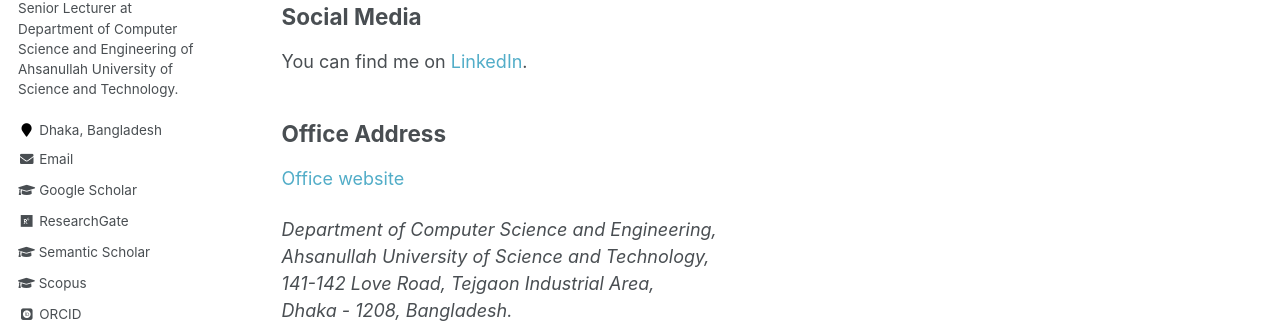
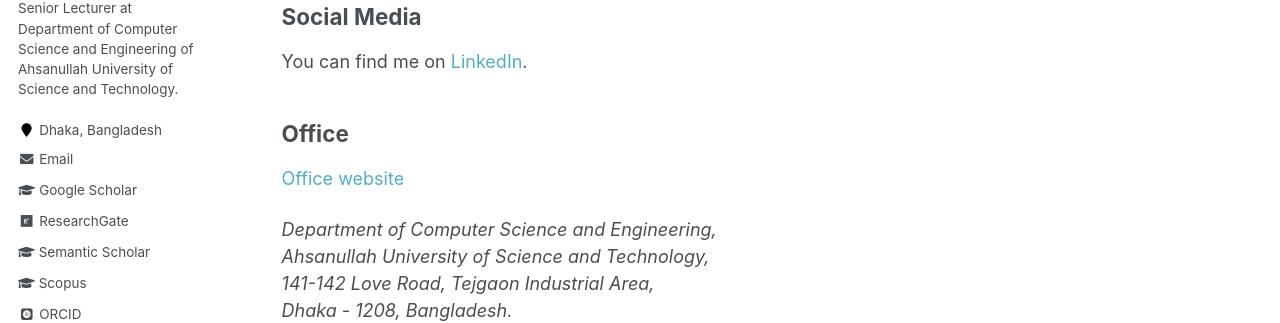
Before and after one commit to shahariar-shibli/shahariar-shibli.github.io, a Jekyll site: the page built from _pages/contact.md, in a window 1280 px wide and 1397 px high. Shown: the part 350-673 px from the top of the window. Built offline with Jekyll 4.4.1, drawn with Linux system fonts in a browser that asks for light colours; some web fonts are replaced.

Commit message:
Update contact.md

```diff
--- a/_pages/contact.md
+++ b/_pages/contact.md
@@ -12,7 +12,7 @@
 ## Social Media
 You can find me on [LinkedIn](https://www.linkedin.com/in/shahariar-shibli/).
 
-## Office Address
+## Office
 [Office website](https://aust.edu/cse/faculty_member/mr_g_m_shahariar)
 <address>
 Department of Computer Science and Engineering, <br/>
```
